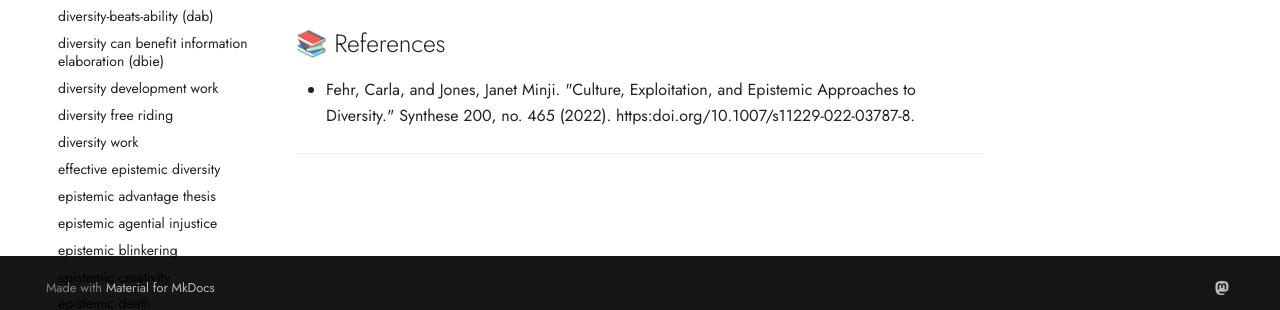
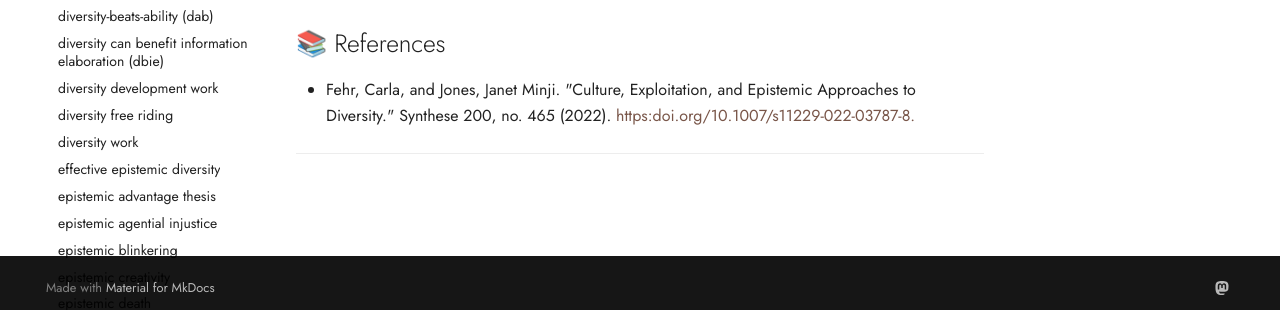
Before and after one commit to conceptcartography/conceptcartography, an MkDocs documentation site: the page built from docs/concepts/diverse-practitioner.md, in a window 1280 px wide. Shown: the part 580-890 px from the top of the page. Built offline with MkDocs 1.6.1 and Material for MkDocs 9.7.7, drawn with Linux system fonts in a browser that asks for light colours; comment, search, counter and statistics services are not loaded; the version menu is left out; part of the change alters nothing that is shown.

```diff
--- a/docs/concepts/diverse-practitioner.md
+++ b/docs/concepts/diverse-practitioner.md
@@ -1,7 +1,7 @@
 ---
 concept: diverse practitioner
 references:
-- 'Fehr, Carla, and Jones, Janet Minji. "Culture, Exploitation, and Epistemic Approaches to Diversity." Synthese 200, no. 465 (2022). https:doi.org/10.1007/s11229-022-03787-8.'
+- 'Fehr, Carla, and Jones, Janet Minji. "Culture, Exploitation, and Epistemic Approaches to Diversity." Synthese 200, no. 465 (2022). [ https:doi.org/10.1007/s11229-022-03787-8](https://doi.org/10.1007/s11229-022-03787-8).'
 definitions:
 - '"a member of an epistemic community who is currently underrepresented in terms
   of their social and material location or in terms of their projects and perspectives"  (Fehr
@@ -32,7 +32,7 @@ relations:
 
 ## 📚 References
 
-- Fehr, Carla, and Jones, Janet Minji. "Culture, Exploitation, and Epistemic Approaches to Diversity." Synthese 200, no. 465 (2022). https:doi.org/10.1007/s11229-022-03787-8.
+- Fehr, Carla, and Jones, Janet Minji. "Culture, Exploitation, and Epistemic Approaches to Diversity." Synthese 200, no. 465 (2022). [https:doi.org/10.1007/s11229-022-03787-8.](https://doi.org/10.1007/s11229-022-03787-8)
 
 ---
 
```
